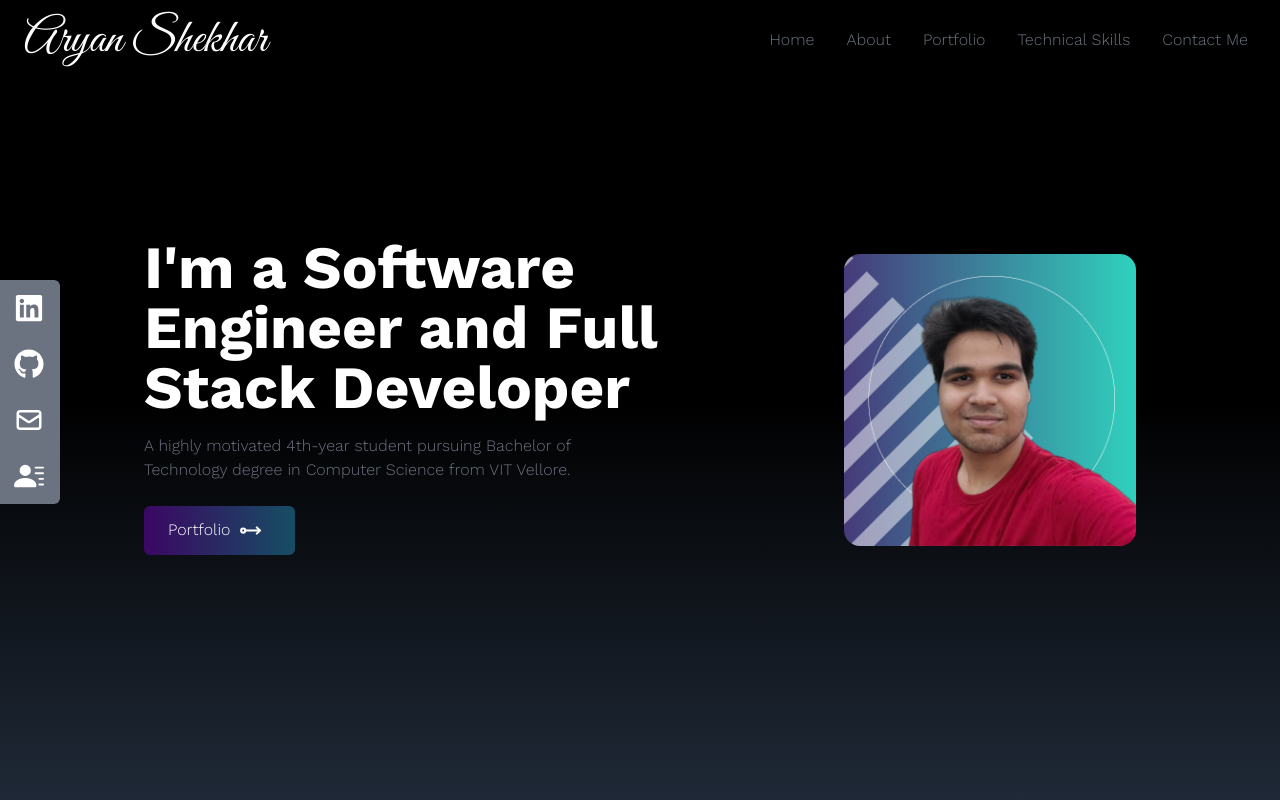
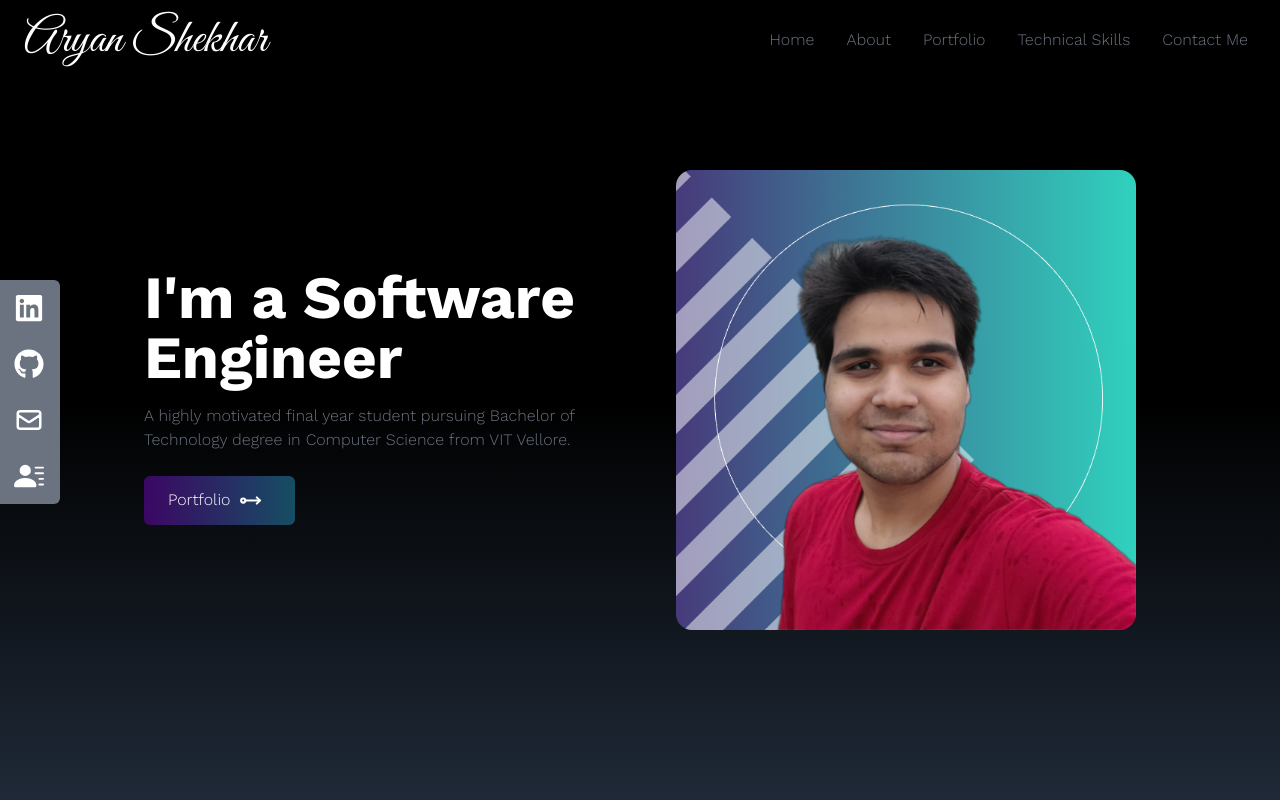
Before and after one commit to aryanShekhar14/portfolio, a React (Create React App) app: page / in a window 1280 px wide. Shown: the top 800 px of the page. Built offline with nearby package versions, Linux system fonts and the light colour scheme.

Commit message:
intro change

```diff
--- a/src/components/Home.jsx
+++ b/src/components/Home.jsx
@@ -10,10 +10,10 @@ const Home = () => {
       <div className="max-w-screen-lg mx-auto flex flex-col items-center justify-center h-full px-4 md:flex-row">
         <div className='flex flex-col justify-center h-full'>
           <h2 className='text-4xl sm:text-6xl font-bold text-white'>
-            I'm a Software Engineer and Full Stack Developer
+            I'm a Software Engineer
           </h2>
           <p className=' text-gray-500 py-4 max-w-md'>
-            A highly motivated 4th-year student pursuing Bachelor of Technology degree in Computer Science from VIT Vellore.
+            A highly motivated final year student pursuing Bachelor of Technology degree in Computer Science from VIT Vellore.
           </p>
           <div>
             <Link to="portfolio" smooth duration={500} className='group text-white w-fit px-6 py-3 my-2 flex items-center rounded-md bg-gradient-to-r  from-purple-950 to-cyan-900 cursor-pointer' >Portfolio<span className='px-2 group-hover:rotate-90 duration-300'>
```
